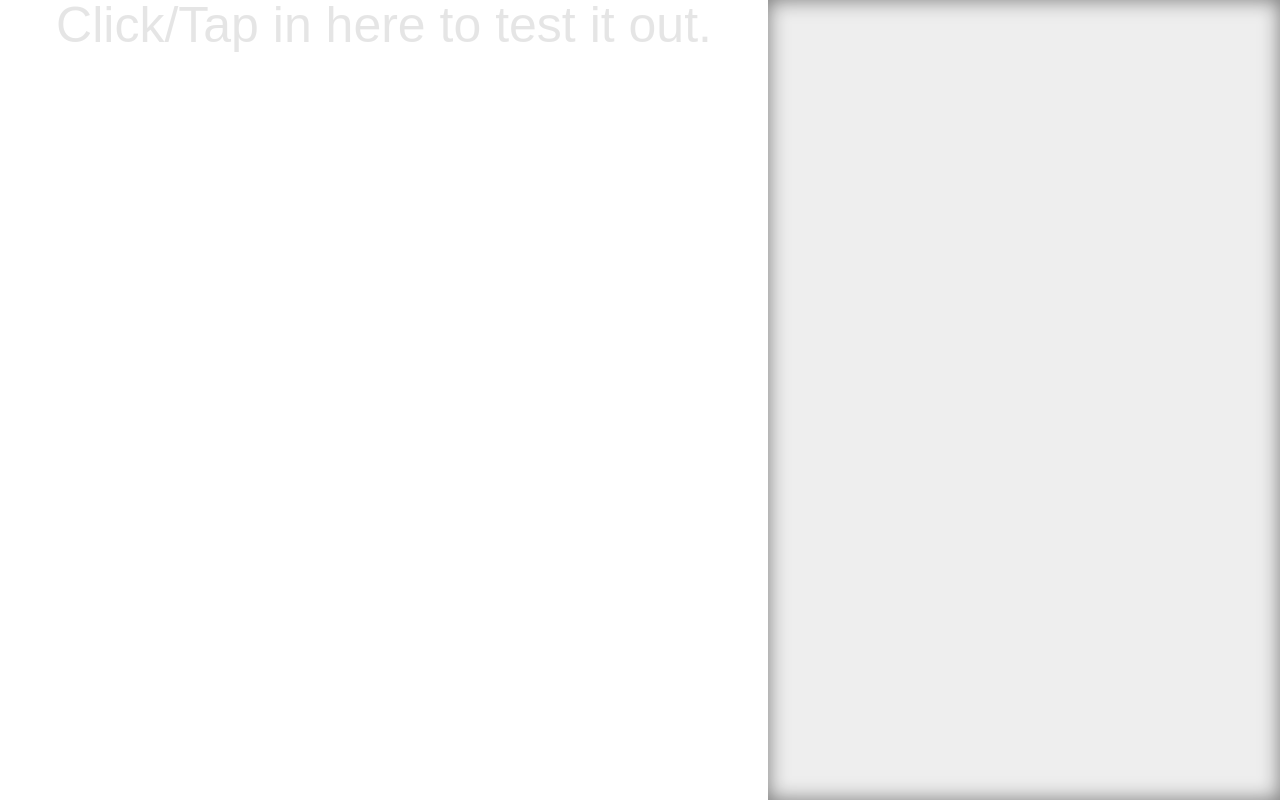
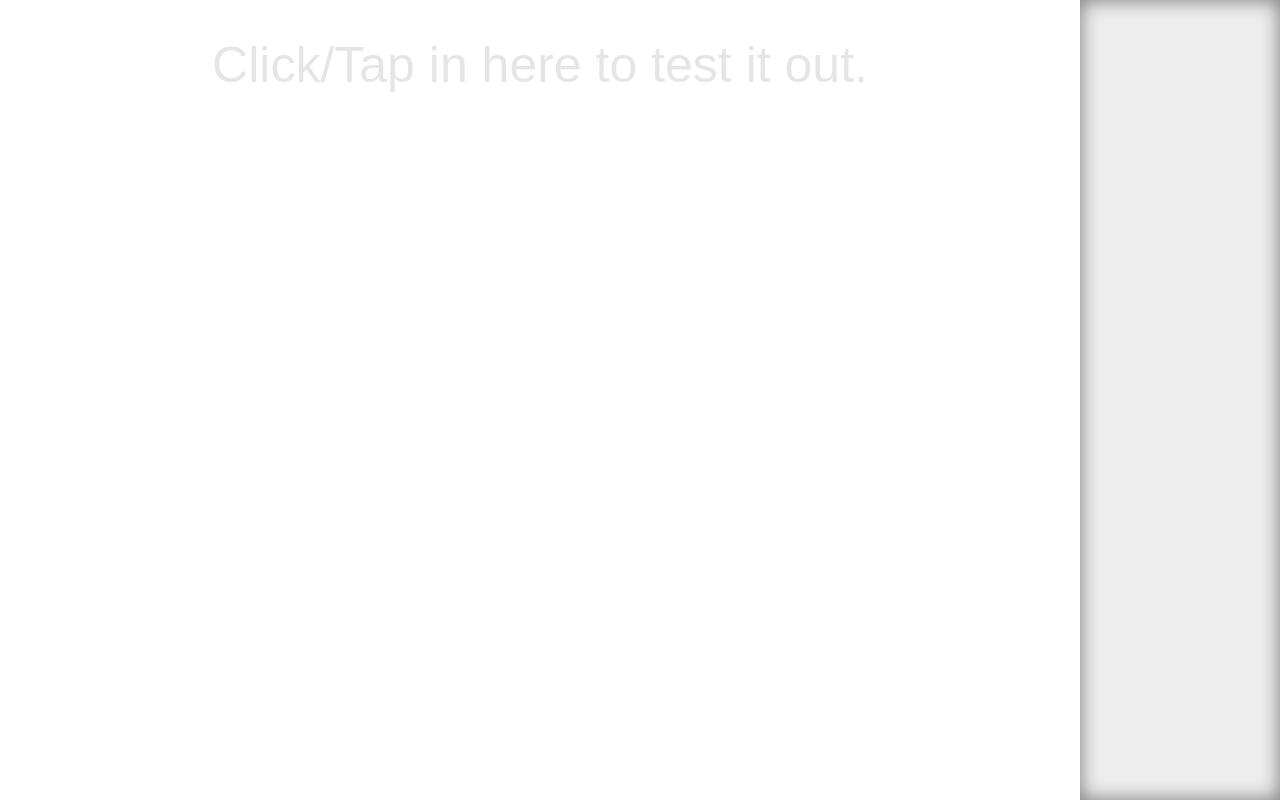
Before and after one commit to sweyrick/jquery.tap, a plain HTML site: page example/index.html in a window 1280 px wide. Drawn offline with nearby package versions, Linux system fonts and the light colour scheme.

Commit message:
Update example style.

```diff
--- a/example/assets/css/screen.css
+++ b/example/assets/css/screen.css
@@ -18,18 +18,23 @@ body {
     position: absolute;
     top: 0;
     left: 0;
-    width: 60%;
+    width: 100%;
     height: 100%;
     font-size: 50px;
     color: rgba(0,0,0,0.1);
     text-align: center;
 }
 
+.touch-area span {
+    display: block;
+    padding: 40px 200px 0 0;;
+}
+
 .touch-results {
     position: absolute;
     top: 0;
     right: 0;
-    width: 40%;
+    width: 200px;
     height: 100%;
     display: inline-block;
     box-shadow: 0 0 20px rgba(0,0,0,0.5) inset;
--- a/example/assets/js/global.js
+++ b/example/assets/js/global.js
@@ -4,11 +4,17 @@
     $(document).ready(function() {
 
         var $touchInner = $('.touch-inner');
+        var parent = $touchInner.parent()[0];
 
         $('.touch-area').on('tap', function(e) {
             console.log('tap event', e);
             $touchInner.prepend("Tap {\n    x: " + e.pageX + ",\n    y: " + e.pageY + "\n};\n");
+            parent.scrollTop = 0;
         });
+
+        $('body').on('touchmove', '.touch-area', function(e) {
+            e.preventDefault();
+        })
 
     });
 
--- a/example/index.html
+++ b/example/index.html
@@ -13,7 +13,7 @@
     <script src="assets/js/global.js"></script>
 </head>
 <body>
-    <div class="touch-area">Click/Tap in here to test it out.</div>
+    <div class="touch-area"><span>Click/Tap in here to test it out.</span></div>
     <div class="touch-results">
         <div class="touch-inner"></div>
     </div>
```
